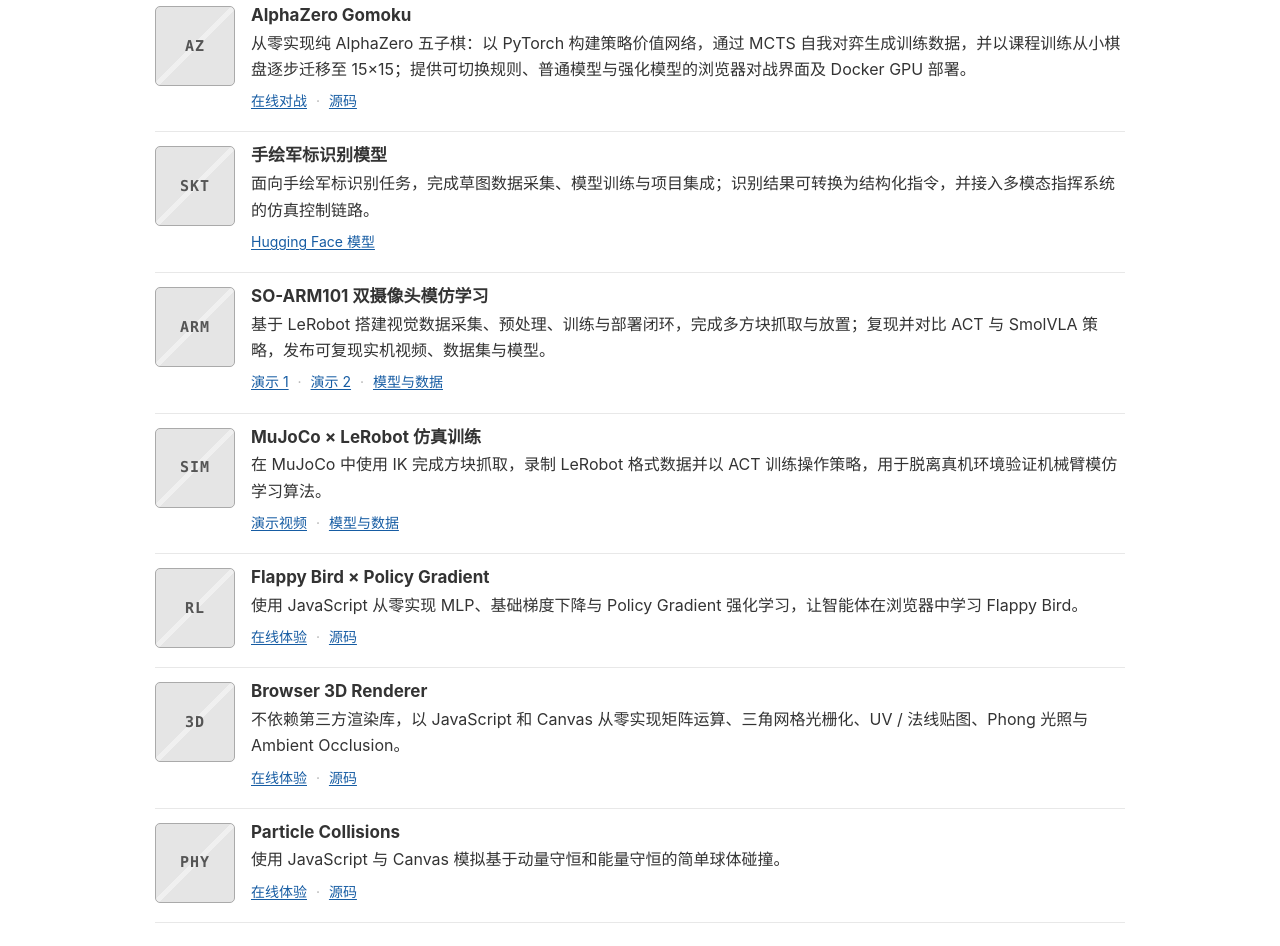
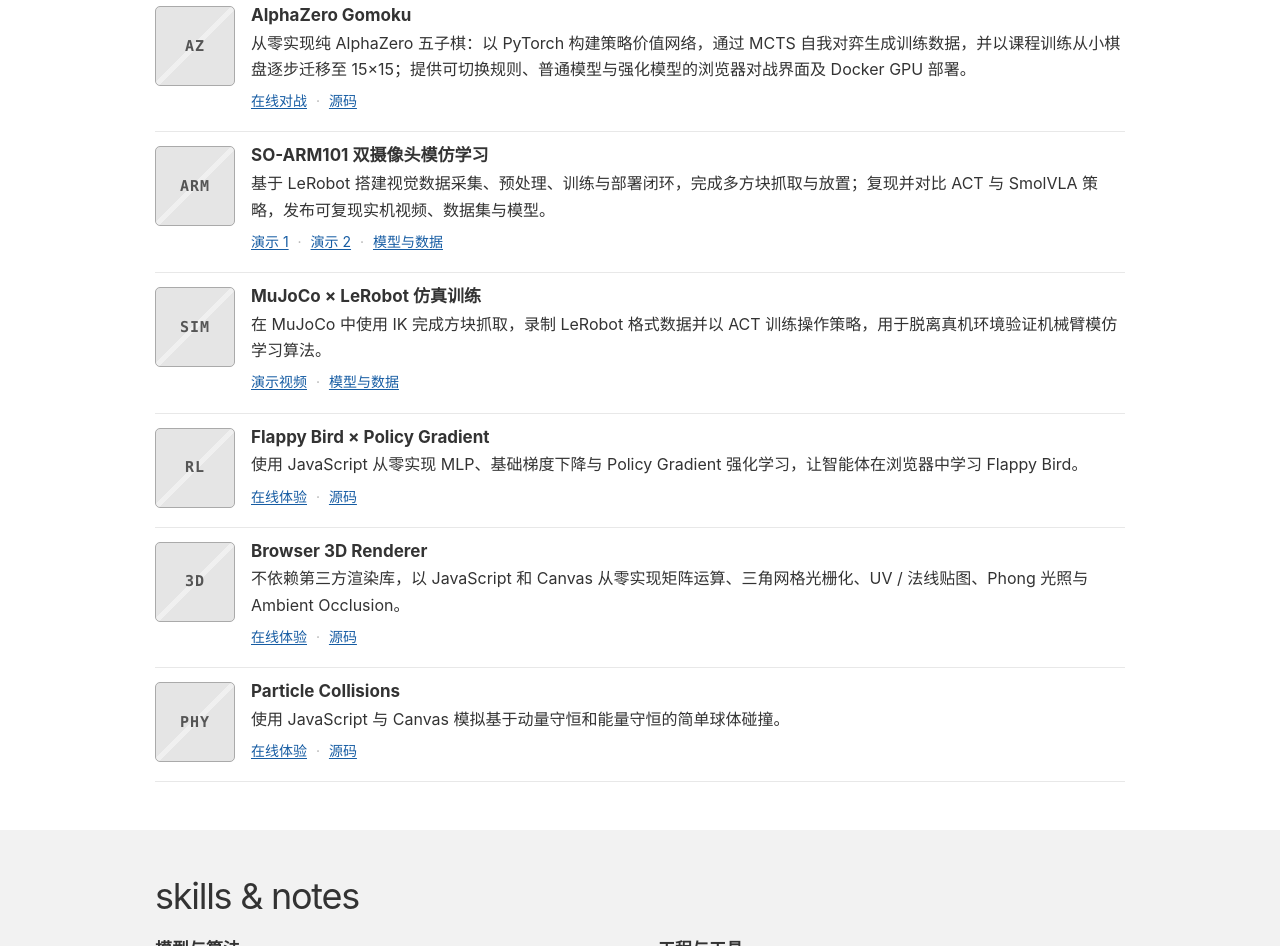
Before and after one commit to callmeliuchu/about-me, a plain HTML site: page index.html in a window 1280 px wide. Shown: the part 2078-3024 px from the top of the page. Drawn offline with Linux system fonts and the light colour scheme.

Commit message:
Remove sketch model project

```diff
--- a/index.html
+++ b/index.html
@@ -207,19 +207,6 @@
         </article>
 
         <article class="project">
-          <div class="pico" aria-hidden="true">SKT</div>
-          <div class="pdesc">
-            <h3>手绘军标识别模型</h3>
-            <p>
-              面向手绘军标识别任务，完成草图数据采集、模型训练与项目集成；识别结果可转换为结构化指令，并接入多模态指挥系统的仿真控制链路。
-            </p>
-            <p class="links">
-              <a href="https://huggingface.co/lcccluck/sketch-model" target="_blank" rel="noreferrer">Hugging Face 模型</a>
-            </p>
-          </div>
-        </article>
-
-        <article class="project">
           <div class="pico" aria-hidden="true">ARM</div>
           <div class="pdesc">
             <h3>SO-ARM101 双摄像头模仿学习</h3>
```
